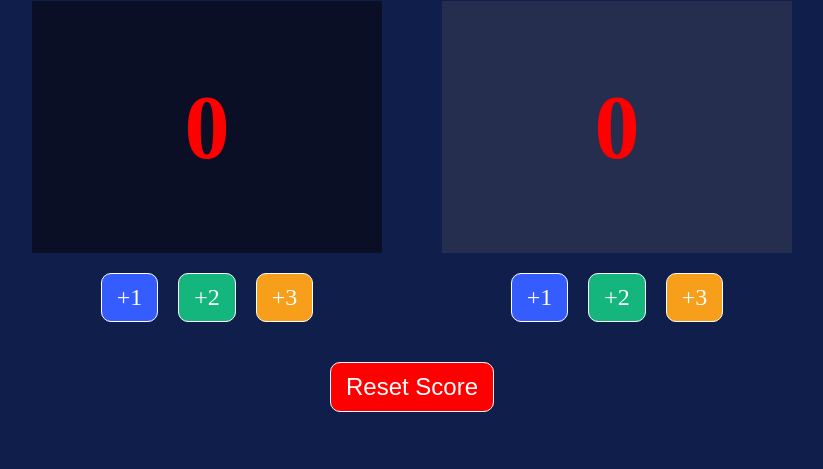
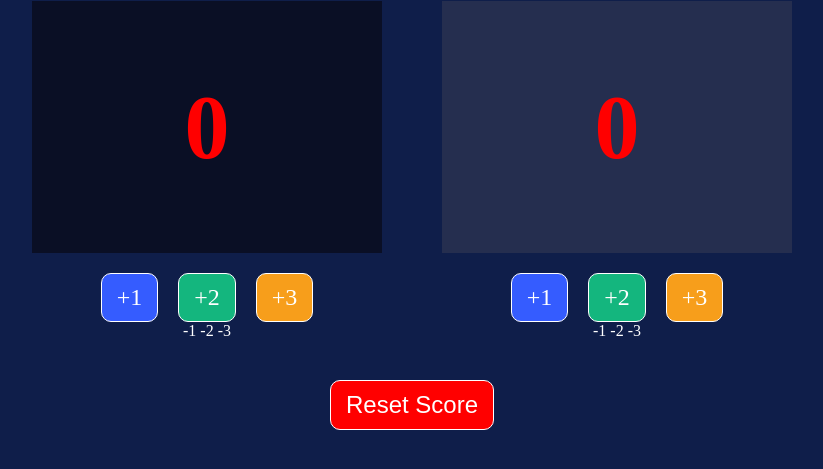
Before and after one commit to mawais24/basketball-score-board, a plain HTML site: page index.html in a window 1280 px wide. Shown: the part 99-568 px from the top of the page, without its empty margins (228-1051 px from the left). Drawn offline with Linux system fonts and the light colour scheme.

Commit message:
add minues buttons

```diff
--- a/index.html
+++ b/index.html
@@ -25,6 +25,17 @@
               >+3</buttons
             >
           </div>
+          <div class="minus-btns">
+            <buttons onclick="homeMinusOne()" class="minus-btn minus-one"
+              >-1</buttons
+            >
+            <buttons onclick="homeMinusTwo()" class="minus-btn minus-two"
+              >-2</buttons
+            >
+            <buttons onclick="homeMinusThree()" class="minus-btn minus-three"
+              >-3</buttons
+            >
+          </div>
         </div>
         <div class="counter-box">
           <h1>Guest</h1>
@@ -42,6 +53,17 @@
               >+3</buttons
             >
           </div>
+          <div class="minus-btns">
+            <buttons onclick="guestMinusOne()" class="minus-btn minus-one"
+              >-1</buttons
+            >
+            <buttons onclick="guestMinusTwo()" class="minus-btn minus-two"
+              >-2</buttons
+            >
+            <buttons onclick="guestMinusThree()" class="minus-btn minus-three"
+              >-3</buttons
+            >
+          </div>
         </div>
       </div>
       <div class="reset-div">
```
